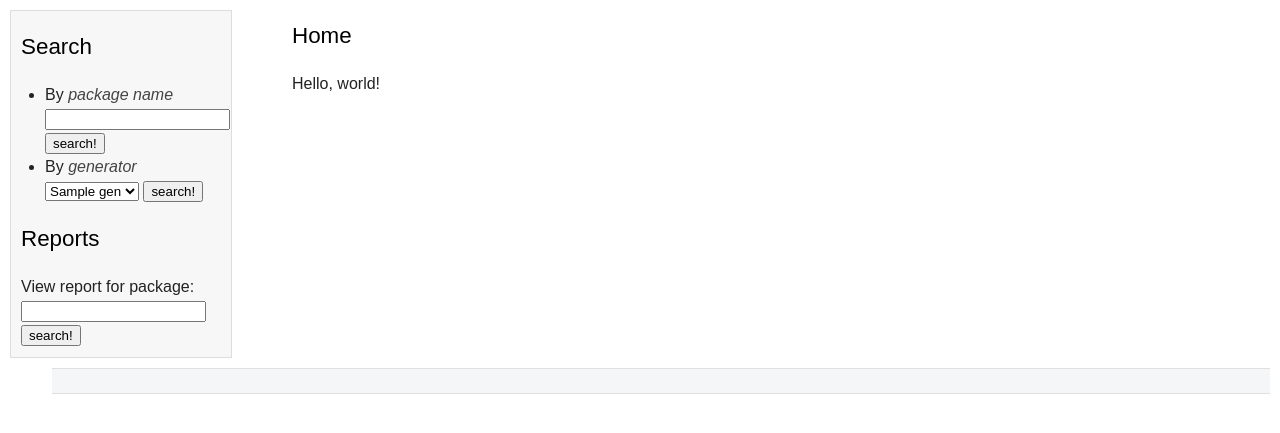
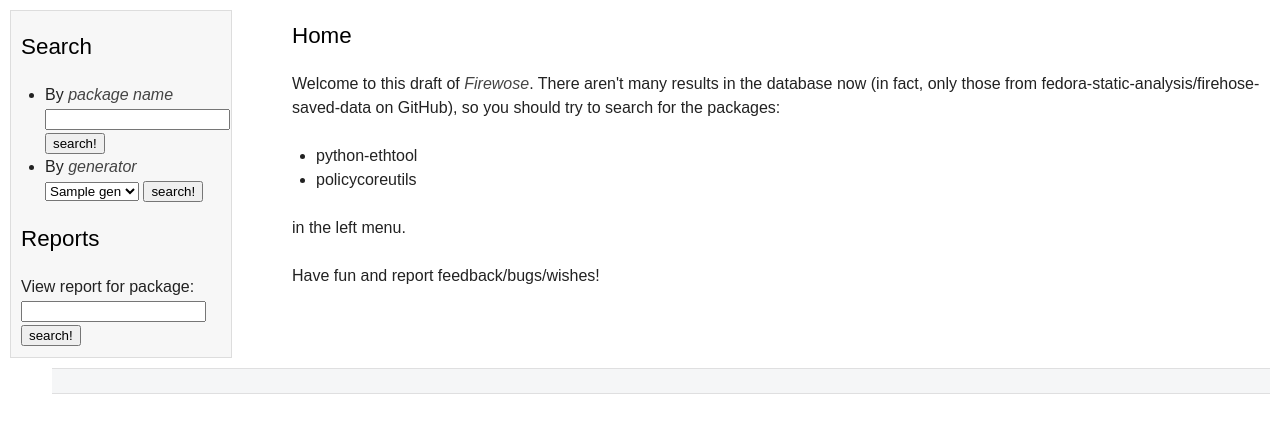
Before and after one commit to Debian/firewoes, a Flask app: template web/flask/app/firewose/templates/index.html in a window 1280 px wide. Shown: the part 82-515 px from the top of the page. Run offline with Flask 2, Linux system fonts and the light colour scheme; the template is opened without the code that fills it: most values are stand-ins (such as "Sample title", 1, 10 or a date in 2020).

Commit message:
add: basic text on index.html

```diff
--- a/web/flask/app/firewose/templates/index.html
+++ b/web/flask/app/firewose/templates/index.html
@@ -11,6 +11,19 @@
 
 <h2>{{ self.title() }}</h2>
 
-Hello, world!
+<p>
+  Welcome to this draft of <em>Firewose</em>. There aren't many
+  results in the database now (in fact, only those from
+  fedora-static-analysis/firehose-saved-data on GitHub), so you should
+  try to search for the packages:
+  <ul>
+    <li>python-ethtool</li>
+    <li>policycoreutils</li>
+  </ul>
+  in the left menu.
+</p>
+<p>
+  Have fun and report feedback/bugs/wishes!
+</p>
 
 {% endblock %}
```
